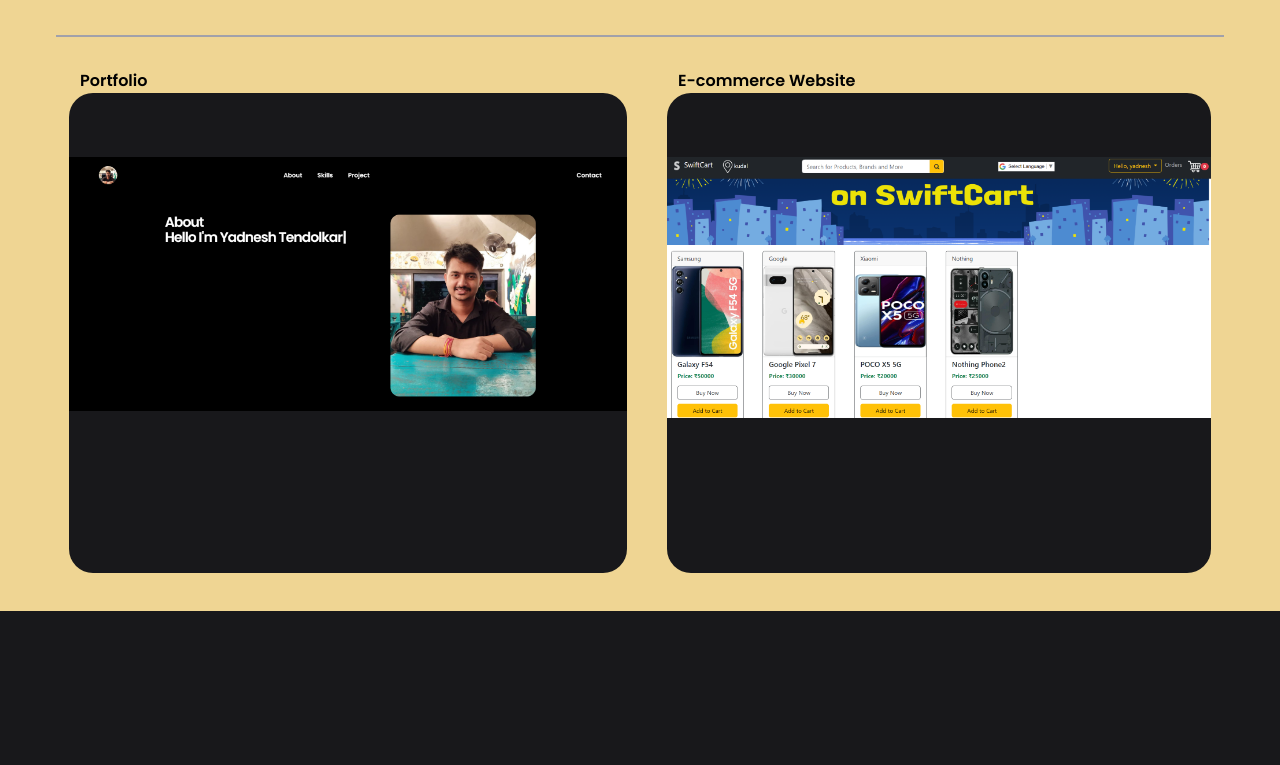
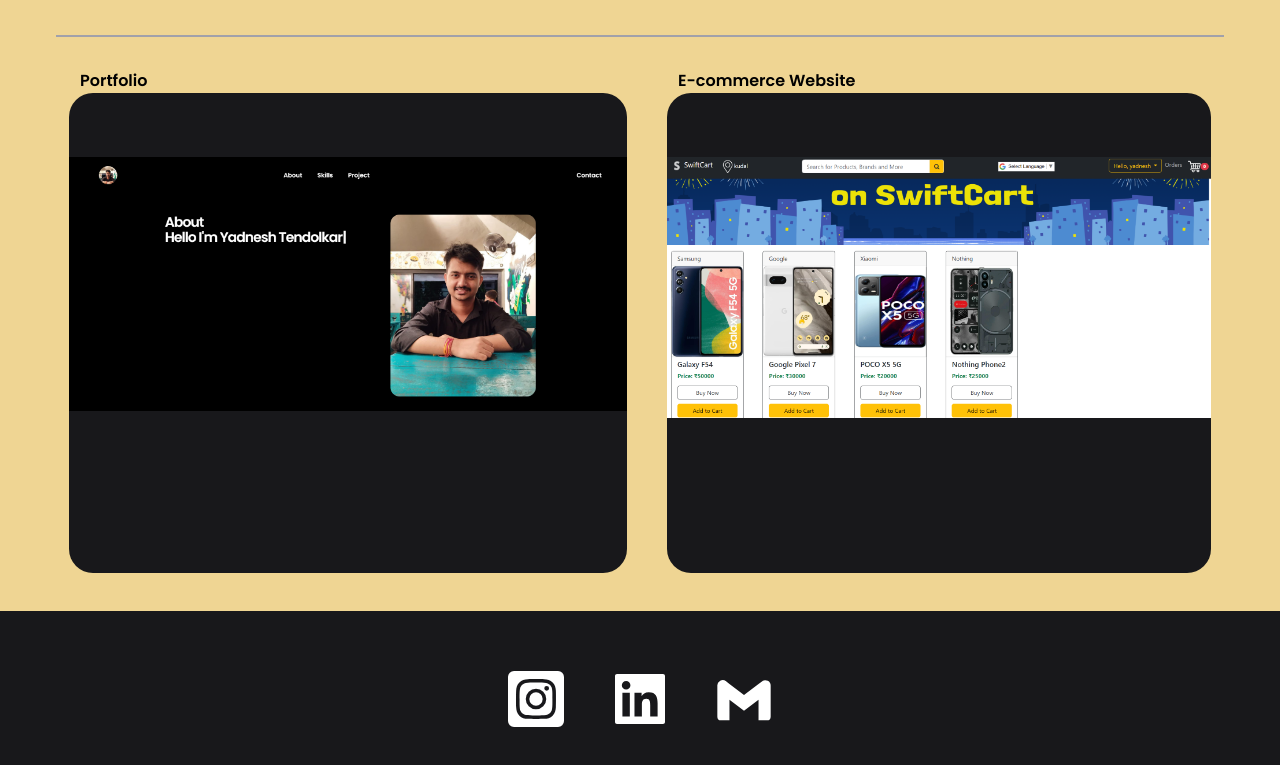
Before and after one commit to YadneshTendolkar06/myportfolio, a React (Vite) app: page / in a window 1280 px wide. Shown: the part 1789-2554 px from the top of the page. Built offline with nearby package versions, Linux system fonts and the light colour scheme.

Commit message:
add contacts

```diff
--- a/package.json
+++ b/package.json
@@ -14,6 +14,7 @@
     "react": "^18.2.0",
     "react-awesome-reveal": "^4.2.8",
     "react-dom": "^18.2.0",
+    "react-icons": "^5.1.0",
     "react-scroll": "^1.9.0",
     "typewriter-effect": "^2.21.0"
   },
--- a/src/components/contact.jsx
+++ b/src/components/contact.jsx
@@ -1,10 +1,35 @@
 import React from 'react'
+import { FaInstagramSquare } from "react-icons/fa";
+import { AiFillLinkedin } from "react-icons/ai";
+import { BiLogoGmail } from "react-icons/bi";
 
-function contact() {
+
+function contact({data1}) {
+  const contactLinks = [
+    {
+        logo: <FaInstagramSquare />,
+        socialLink: 'https://www.instagram.com/yadneshtendolkar?igsh=cHFxMTIxcW02dXhl'
+    },
+    {
+        logo: <AiFillLinkedin />,
+        socialLink: 'https://www.linkedin.com/in/yadnesh-tendolkar/'
+    },
+    {
+        logo: <BiLogoGmail />,
+        socialLink: 'mailto: yadneshtendolkar.06@gmail.com'
+    }
+]
+
   return (
     <>
-        <div id='contact' className='w-full h-[20vh] bg-zinc-900'>
-
+        <div id='contact' className='w-full flex gap-10 justify-center h-[20vh] bg-zinc-900'>
+        <div className='text-white text-[8vh] flex gap-10 justify-center pt-[7vh]'>
+        {contactLinks.map((item1,idex)=>(
+          <a href={item1.socialLink}>
+            {item1.logo}
+            </a>
+        ))}
+        </div>
         </div>
     </>
   )
--- a/src/components/detailedSkills.jsx
+++ b/src/components/detailedSkills.jsx
@@ -3,13 +3,7 @@
 
 
 function detailedSkills({data}) {
-   useEffect(()=>{
-    window.addEventListener("mousemove", (e)=>{
-    mouseX = e.clientX;
-    mouseY = e.clientY;
 
-    })
-  })
 
   return (
     <>
--- a/src/components/navbar.jsx
+++ b/src/components/navbar.jsx
@@ -1,8 +1,6 @@
 import React from 'react'
 import Mylogo from '../assets/personal-img.jpg';
-import { motion } from "framer-motion";
-import Skills from './skills';
-import { Link } from 'react-scroll';
+
 
 function navbar() {
   const navMenu = [
--- a/src/components/skills.jsx
+++ b/src/components/skills.jsx
@@ -1,12 +1,9 @@
 import React from 'react'
 import DetailedSkills from './detailedSkills.jsx'
-import ReactIcon from '../assets/ReactIcon.svg';
 import skillsData from '../constants/skills.js';
 
 
 function skills() {
-
-
   return (
     <>
       <div id='skills' className='skillsElemet w-full h-screen box-border md:pr-24 flex flex-wrap rounded-t-3xl bg-orange-400 pt-[20vh] md:pt-[25vh] '>
```
Also changed, not shown: 1 other file (tests, documents, lock files or other folders).
